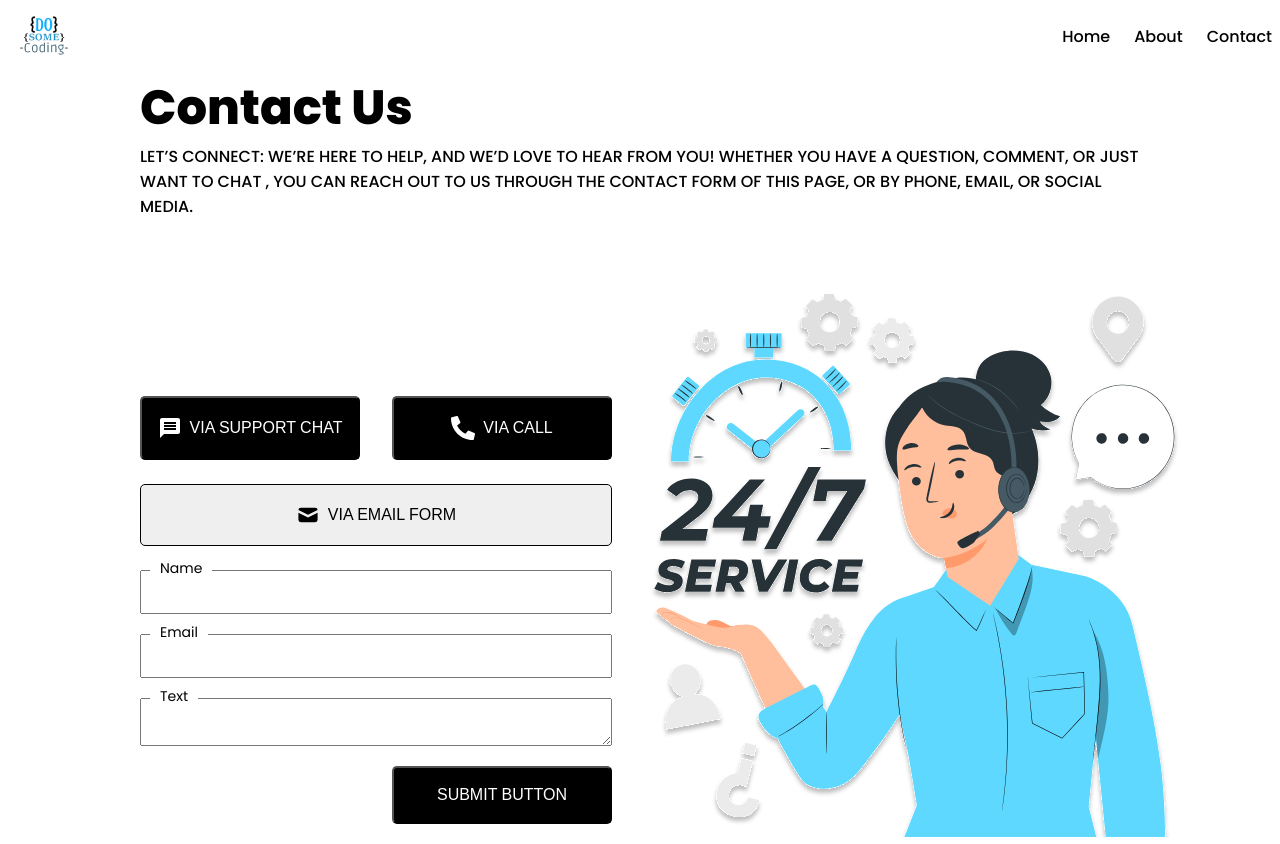
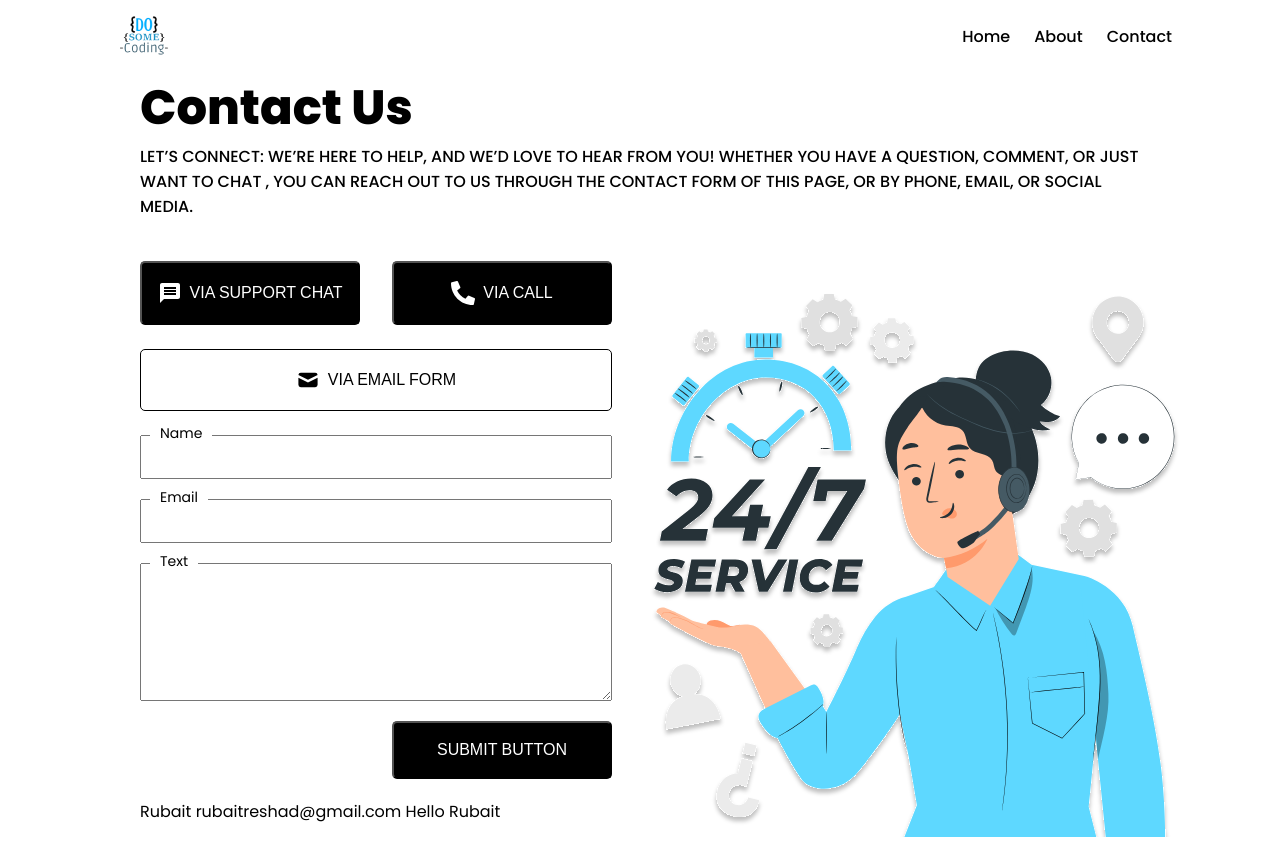
Before and after one commit to thinkGrow/react-contact, a React (Vite) app: page / in a window 1280 px wide. Built offline with nearby package versions, Linux system fonts and the light colour scheme.

Commit message:
Application of useState

```diff
--- a/src/components/Button/Button.jsx
+++ b/src/components/Button/Button.jsx
@@ -2,10 +2,13 @@ import React from "react";
 import { MdMessage } from "react-icons/md";
 import styles from "./Button.module.css";
 
-const Button = ({ isOutline, icon, text }) => {
+const Button = ({ isOutline, icon, text, ...rest }) => {
   // console.log(props);
   return (
-    <button className={isOutline ? styles.outline_btn : styles.primary_btn}>
+    <button
+      {...rest}
+      className={isOutline ? styles.outline_btn : styles.primary_btn}
+    >
       {icon}
       {text}
     </button>
--- a/src/components/Button/Button.module.css
+++ b/src/components/Button/Button.module.css
@@ -2,27 +2,27 @@
   padding: 18px 10px;
   background-color: black;
   color: white;
-  min-width: 220px;
   border-radius: 5px;
   display: flex;
   align-items: center;
   gap: 8px;
+  min-width: 220px;
   font-size: 16px;
   justify-content: center;
   cursor: pointer;
 }
-
 .outline_btn {
   padding: 18px 10px;
   border: 1px solid black;
   color: black;
-  min-width: 220px;
   border-radius: 5px;
   display: flex;
   align-items: center;
   gap: 8px;
+  min-width: 220px;
   font-size: 16px;
   justify-content: center;
+  background-color: white;
   width: 100%;
   cursor: pointer;
 }
--- a/src/components/ContactForm/ContactForm.jsx
+++ b/src/components/ContactForm/ContactForm.jsx
@@ -1,11 +1,30 @@
-import React from "react";
+import React, { useState } from "react";
 import styles from "./Contact.module.css";
 import Button from "../Button/Button";
 import { MdMessage } from "react-icons/md";
 import { FaPhoneAlt } from "react-icons/fa";
 import { HiMail } from "react-icons/hi";
+// import { useState } from "react";
 
 const ContactForm = () => {
+  const [name, setName] = useState("Rubait");
+  const [email, setEmail] = useState("rubaitreshad@gmail.com");
+  const [text, setText] = useState("Hello Rubait");
+
+  // let name = "Rubait";
+  // let email = "rubaitreshad@gmail.com";
+  // let text = "hello rubait";
+
+  const onSubmit = (event) => {
+    event.preventDefault();
+
+    setName(event.target[0].value);
+    setEmail(event.target[1].value);
+    setText(event.target[2].value);
+    // email = event.target[1].value;
+    // text = event.target[2].value;
+  };
+
   return (
     <section className={styles.container}>
       <div className={styles.contact_form}>
@@ -14,6 +33,7 @@ const ContactForm = () => {
             text="VIA SUPPORT CHAT"
             icon={<MdMessage fontSize="24px" />}
           />
+
           <Button text="VIA CALL" icon={<FaPhoneAlt fontSize="24px" />} />
         </div>
 
@@ -23,7 +43,7 @@ const ContactForm = () => {
           icon={<HiMail fontSize="24px" />}
         />
 
-        <form action="">
+        <form onSubmit={onSubmit}>
           <div className={styles.form_control}>
             <label htmlFor="name">Name</label>
             <input type="text" name="name" />
@@ -34,11 +54,13 @@ const ContactForm = () => {
           </div>
           <div className={styles.form_control}>
             <label htmlFor="text">Text</label>
-            <textarea name="text" />
+            <textarea name="text" rows="8" />
           </div>
           <div style={{ display: "flex", justifyContent: "end" }}>
             <Button text="SUBMIT BUTTON" />
           </div>
+
+          <div>{name + " " + email + " " + text}</div>
         </form>
       </div>
       <div className={styles.contact_image}>
--- a/src/components/Navigation/Navigation.module.css
+++ b/src/components/Navigation/Navigation.module.css
@@ -1,5 +1,5 @@
 .navigation {
-  padding: 0 8px;
+  padding: 0 108px;
   display: flex;
   height: 72px;
   align-items: center;
```
